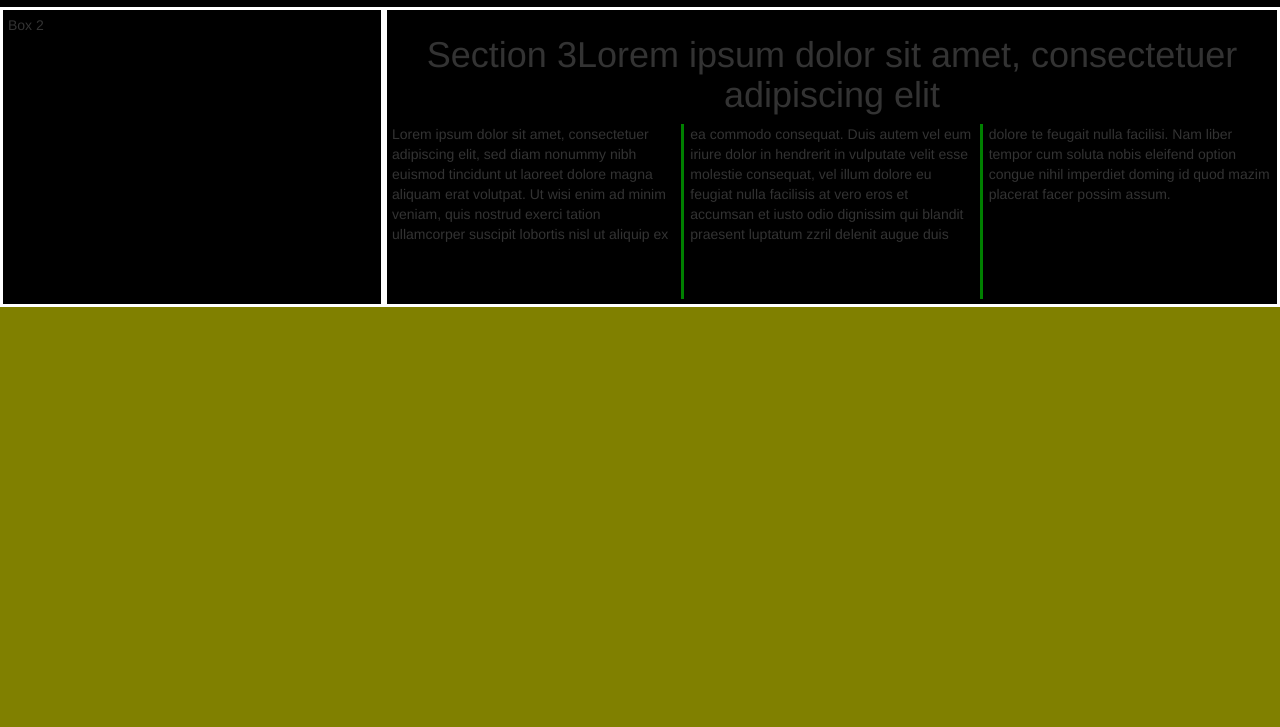
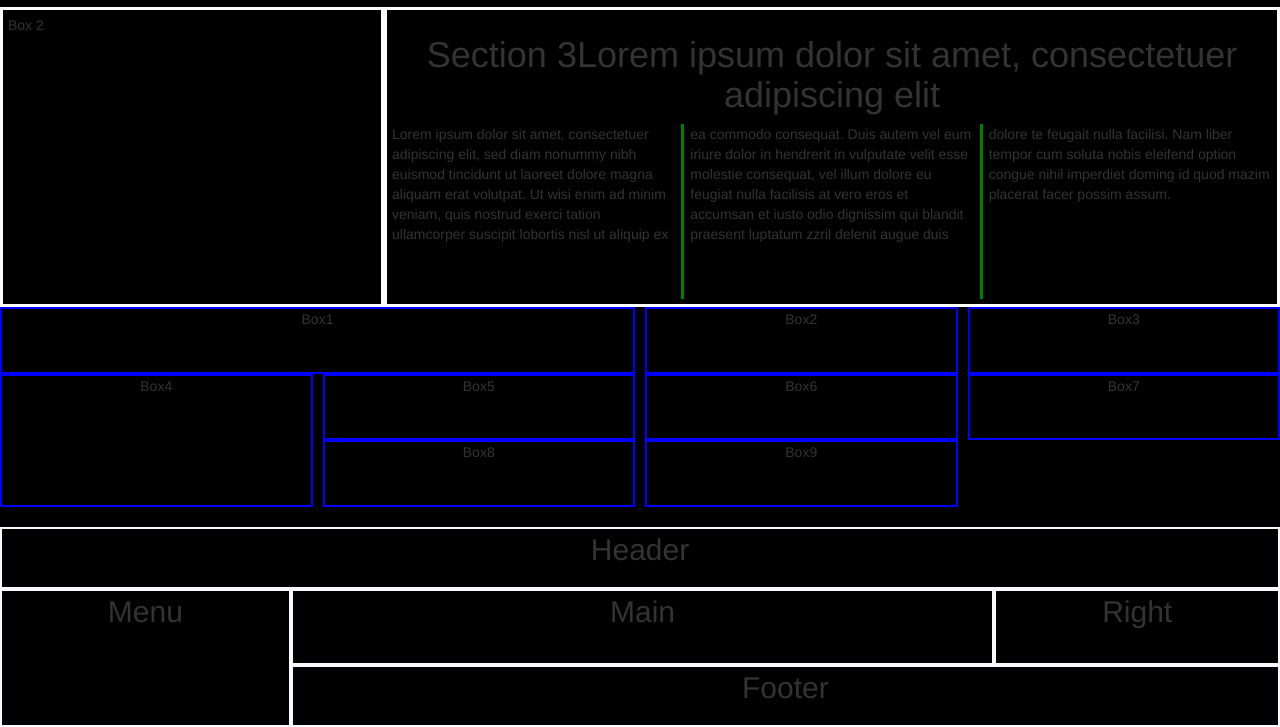
Before and after one commit to phuthinhnguyen/my-first-static-web-app, a website: page src/index.html in a window 1280 px wide. Shown: the part 6901-7628 px from the top of the page. Before the commit the page ends 7208 px from the top, so only its background shows below. Drawn offline with nearby package versions, Linux system fonts and the light colour scheme; a web font is replaced by a local one.

Commit message:
Add files via upload

```diff
--- a/src/index.html
+++ b/src/index.html
@@ -31,6 +31,8 @@
 			font-family: Chiller;
 		}
 		.divtitle {
+			position: sticky;
+			top: 5px;
 			border: 3px inset ghostwhite;
 			background: black;
 			width: 300px;
@@ -384,12 +386,12 @@
 		}
 		@media screen and (min-width: 600px){
 			body{
-				background-color: olive;
+				background-color: black;
 			}
 		}
 		@media only screen and (orirentation: landscape){
 			body{
-				background-color: blue;
+				background-color: black;
 			}
 		}
 		.flex-container{
@@ -431,9 +433,39 @@
 		padding: 5px;
 		width: 30%;
 		height: 100%;
-
 		}
-
+		.item1{
+			grid-area: header;
+		}
+		.item2{
+			grid-area: menu;
+		}
+		.item3{
+			grid-area: main;
+		}
+		.item4{
+			grid-area: right;
+		}
+		.item5{
+			grid-area: footer;
+		}
+		.grid-container{
+			display:grid;
+			background-color: black;
+			grid-template-areas:
+					'header header header header header'
+					'menu main main main right'
+					'menu main main main right'
+					'menu footer footer footer footer';
+			width: 100%;
+			height: 200px;
+			margin-top: 20px;
+		}
+		.grid-container > div{
+			text-align: center;
+			font-size: 30px;
+			border: 2px solid ghostwhite;
+		}
 	</style>
 
 </head>
@@ -721,6 +753,24 @@
 	</div>
 		<div class="flexbox-container-box2" style="order:1;">Box 2</div>
 	</div>
+	<div style="display: grid;grid-column-gap: 10px;grid-template-columns: auto auto auto auto;background-color: black;width: 100%;height: 200px;">
+		<div style="border:2px solid blue;text-align: center;grid-column: 1/3;">Box1</div>
+		<div style="border:2px solid blue;text-align: center;">Box2</div>
+		<div style="border:2px solid blue;text-align: center;">Box3</div>
+		<div style="border:2px solid blue;text-align: center;grid-row: 2/span 2;">Box4</div>
+		<div style="border:2px solid blue;text-align: center;">Box5</div>
+		<div style="border:2px solid blue;text-align: center;">Box6</div>
+		<div style="border:2px solid blue;text-align: center;">Box7</div>
+		<div style="border:2px solid blue;text-align: center;">Box8</div>
+		<div style="border:2px solid blue;text-align: center;">Box9</div>
+	</div>
+	<div class="grid-container">
+		<div class="item1">Header</div>
+		<div class="item2">Menu</div>
+		<div class="item3">Main</div>
+		<div class="item4">Right</div>
+		<div class="item5">Footer</div>
+	</div>
 </body>
 
 </html>
```
